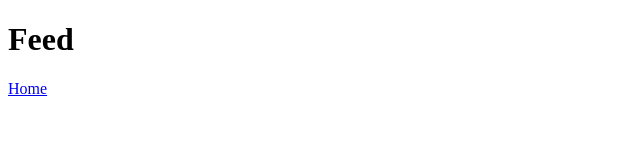
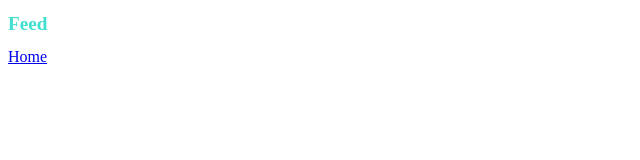
Before and after one commit to CaydnPB/Multigram, a website: page feed.html in a window 1280 px wide. Shown: the whole page, without its empty margins (0-640 px from the left). Drawn offline with Linux system fonts and the light colour scheme.

Commit message:
Added CSS stylesheet

```diff
--- a/feed.html
+++ b/feed.html
@@ -4,6 +4,7 @@
 <head>
     <meta charset="UTF-8">
     <meta name="viewport" content="width=device-width, initial-scale=1.0">
+    <link rel="stylesheet" href="style.css">
     <title>Feed</title>
 </head>
 
--- /dev/null
+++ b/style.css
@@ -0,0 +1,4 @@
+h1 {
+    color: turquoise;
+    font-size: larger;
+}
```
Also changed, not shown: index.html (+1 -0 lines).
